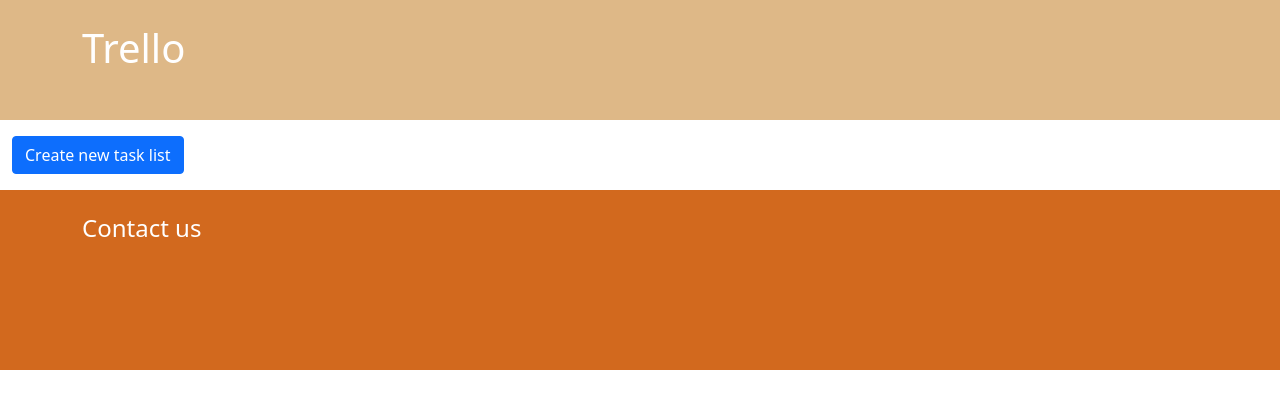
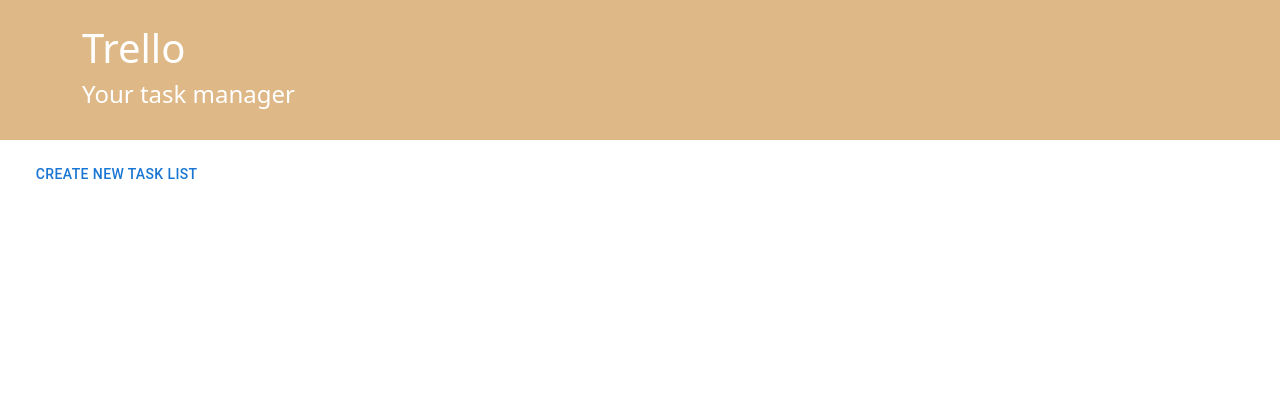
Before and after one commit to jonatangf/btc-reto-3, a React (Create React App) app: page / in a window 1280 px wide. Shown: the top 408 px of the page. Built offline with nearby package versions, Linux system fonts and the light colour scheme.

Commit message:
Modification to create an endless horizontal scroll

```diff
--- a/package.json
+++ b/package.json
@@ -3,6 +3,9 @@
   "version": "0.1.0",
   "private": true,
   "dependencies": {
+    "@emotion/react": "^11.7.1",
+    "@emotion/styled": "^11.6.0",
+    "@mui/material": "^5.3.1",
     "@testing-library/jest-dom": "^5.16.1",
     "@testing-library/react": "^12.1.2",
     "@testing-library/user-event": "^13.5.0",
@@ -15,6 +18,7 @@
     "react-dnd-html5-backend": "^14.1.0",
     "react-dom": "^17.0.2",
     "react-scripts": "5.0.0",
+    "sass": "^1.48.0",
     "uuid": "^8.3.2",
     "web-vitals": "^2.1.2"
   },
--- a/src/App.js
+++ b/src/App.js
@@ -10,7 +10,6 @@
         <div className="App">
             <Header/>
             <Body/>
-            <Footer/>
         </div>
     );
 }
--- a/src/components/Body.jsx
+++ b/src/components/Body.jsx
@@ -1,5 +1,5 @@
 import React, {useState} from "react";
-import {Button} from "react-bootstrap";
+import {Button} from "@mui/material";
 import TaskList from "./TaskList";
 import {v4 as uuidv4} from 'uuid';
 import {DragDropContext, Droppable} from 'react-beautiful-dnd';
@@ -68,13 +68,13 @@
     return (
         <div className="container-fluid">
             <DragDropContext onDragEnd={handleOnDragEnd}>
-                <div className="row">
+                <div className="infinite-scroll">
                     {
                         taskList.map(
                             tl => (
                                 <Droppable key={tl.id} droppableId={tl.id} >
                                     {(provided) =>
-                                        <div {...provided.droppableProps} ref={provided.innerRef} className="col-sm-3">
+                                        <div {...provided.droppableProps} ref={provided.innerRef} className="col-sm-2">
                                             <TaskList
                                                 key={tl.id} {...tl}
                                                 addTask={addTask}
@@ -88,7 +88,7 @@
                         )
                     }
                     <div className="col-md-2">
-                        <Button onClick={addTaskList}>Create new task list</Button>
+                        <Button onClick={addTaskList} className="col-sm-12">Create new task list</Button>
                     </div>
                 </div>
             </DragDropContext>
--- a/src/components/Header.jsx
+++ b/src/components/Header.jsx
@@ -5,6 +5,7 @@
         <div className="header">
             <div className="container">
                 <h1>Trello</h1>
+                <h4>Your task manager</h4>
             </div>
         </div>
     );
--- a/src/components/TaskList.jsx
+++ b/src/components/TaskList.jsx
@@ -1,6 +1,6 @@
 import React, {useLayoutEffect, useState} from "react";
 import Task from "./Task";
-import {Button} from "react-bootstrap";
+import {Button} from "@mui/material";
 import {v4 as uuidv4} from 'uuid';
 import {Draggable} from 'react-beautiful-dnd';
 
@@ -57,9 +57,10 @@
                     }
                 </div>
                 <div className="col-sm-4">
-                    <Button variant="outline-primary" onClick={removeLocalTaskList}>Remove</Button>
+                    <Button variant="outlined" color="error" onClick={removeLocalTaskList}>Remove</Button>
                 </div>
             </div>
+            <div>
                 {
                     tasks?.map(
                         (task, index) =>
@@ -74,9 +75,10 @@
                     )
                 }
                 {placeholder}
+            </div>
             <div className="row">
                 <div className="col-sm-12">
-                    <Button onClick={addLocalTask}>Add task</Button>
+                    <Button variant="contained" onClick={addLocalTask} className="col-sm-12">Add task</Button>
                 </div>
             </div>
         </div>
--- a/src/index.css
+++ b/src/index.css
@@ -14,7 +14,7 @@
 
 .header {
     width: 100%;
-    height: 120px;
+    height: 140px;
     margin-bottom: 16px;
     padding-top: 24px;
     color: white;
@@ -23,7 +23,7 @@
 
 .footer {
     width: 100%;
-    height: 180px;
+    height: 200px;
     margin-top: 16px;
     padding-top: 24px;
     color: white;
@@ -42,3 +42,10 @@
 .task-list-title {
     cursor: pointer;
 }
+
+.infinite-scroll {
+    overflow: scroll;
+    overflow-y: hidden;
+    white-space: nowrap;
+    display: flex;
+}
```
Also changed, not shown: 1 other file (tests, documents, lock files or other folders). Lines whose indentation alone changed are shown as unchanged.
